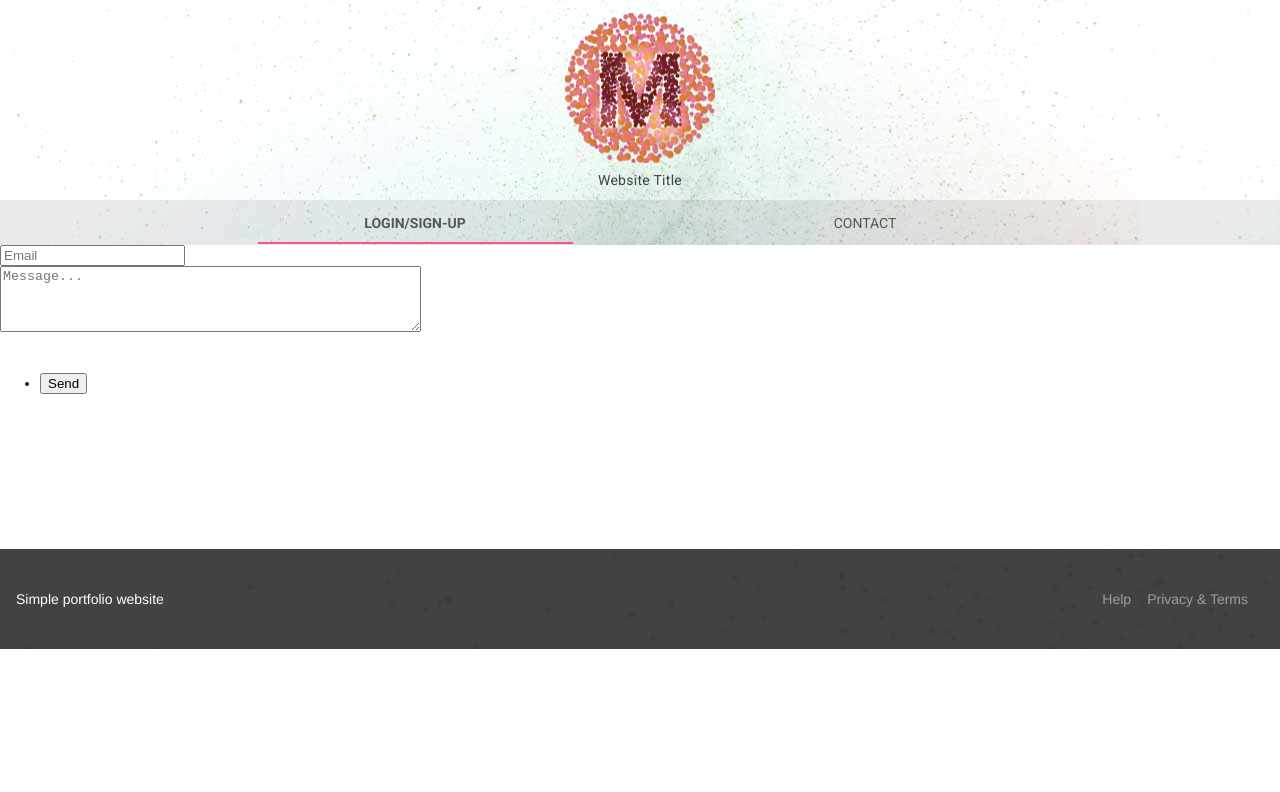
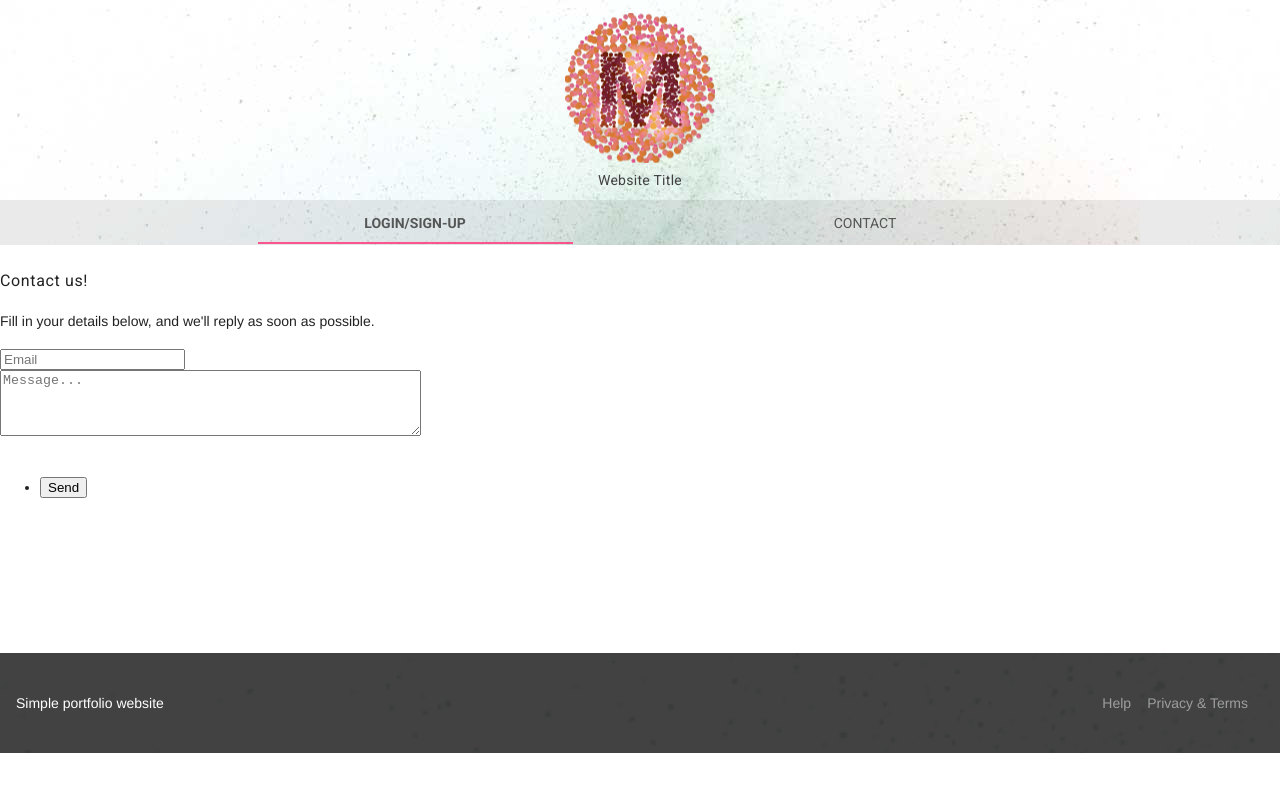
Before and after one commit to slothgamez/fireplex.github.io, a Jekyll site: the page contact/index.html, which Jekyll copies as it is, in a window 1280 px wide. Shown: the top 792 px of the page. Built offline with Jekyll 4.4.1, drawn with Linux system fonts in a browser that asks for light colours; nearby versions of some CDN libraries; comment, search, counter and statistics services are not loaded.

Commit message:
Update index.html

```diff
--- a/contact/index.html
+++ b/contact/index.html
@@ -63,6 +63,9 @@
             </nav>
         </div>
         <main class="mdl-layout__content">
+
+           <h6>Contact us!</h6>
+           <p>Fill in your details below, and we'll reply as soon as possible.</p>
            <form action="http://formspree.io/ampersand2909@gmail.com" method="post">
             <div class="row uniform collapse-at-2">
              <div class="6u">
```
